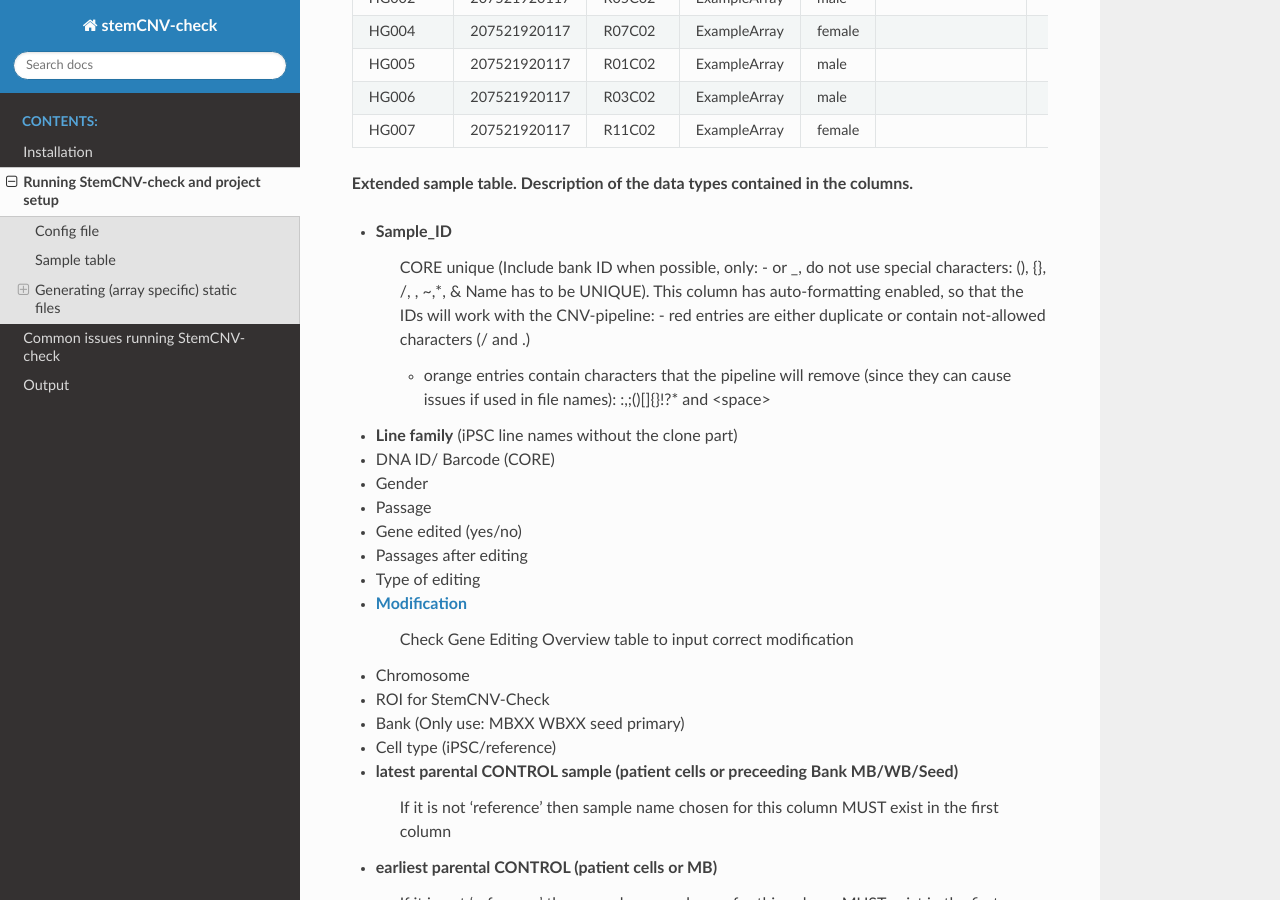
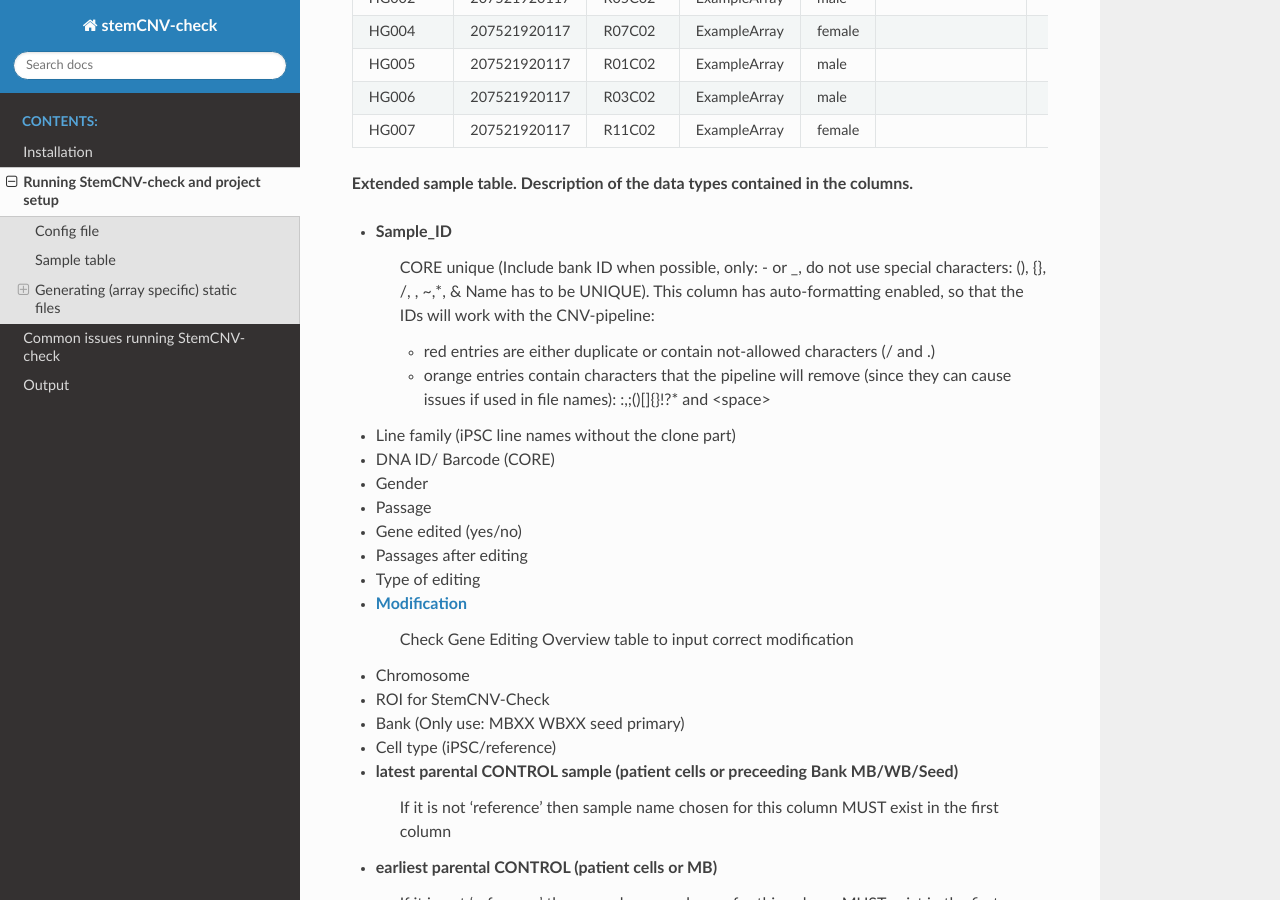
Before and after one commit to icalledmyselfmoon/stemCNV_check_Read_the_docs, a Sphinx documentation site: the page built from source/setup_project.rst, in a window 1280 px wide and 900 px high, scrolled down 2325 px. Built offline with Sphinx 7.4.7 and the Read the Docs theme 3.1.0, drawn with Linux system fonts in a browser that asks for light colours.

```diff
--- a/source/setup_project.rst
+++ b/source/setup_project.rst
@@ -155,13 +155,13 @@ You can also use your own Excel file, if the following criteria are met:
 **Extended sample table. Description of the data types contained in the columns.**
 
 - Sample_ID
-                CORE unique (Include bank ID when possible, only: - or _, do not use special characters: (), {}, /, \, ~,*, & Name has to be UNIQUE).
-                This column has auto-formatting enabled, so that the IDs will work with the CNV-pipeline:
-		- red entries are either duplicate or contain not-allowed characters (/ and .\)
+	CORE unique (Include bank ID when possible, only: - or _, do not use special characters: (), {}, /, \, ~,*, & Name has to be UNIQUE).
+	This column has auto-formatting enabled, so that the IDs will work with the CNV-pipeline:
 
-		- orange entries contain characters that the pipeline will remove (since they can cause issues if used in file names):  :,;()[]{}!?* and <space>
+	- red entries are either duplicate or contain not-allowed characters (/ and .\)
+	- orange entries contain characters that the pipeline will remove (since they can cause issues if used in file names):  :,;()[]{}!?* and <space>
 
-- **Line family** (iPSC line names without the clone part)
+- Line family (iPSC line names without the clone part)
 - DNA ID/ Barcode (CORE)
 - Gender
 - Passage
```
